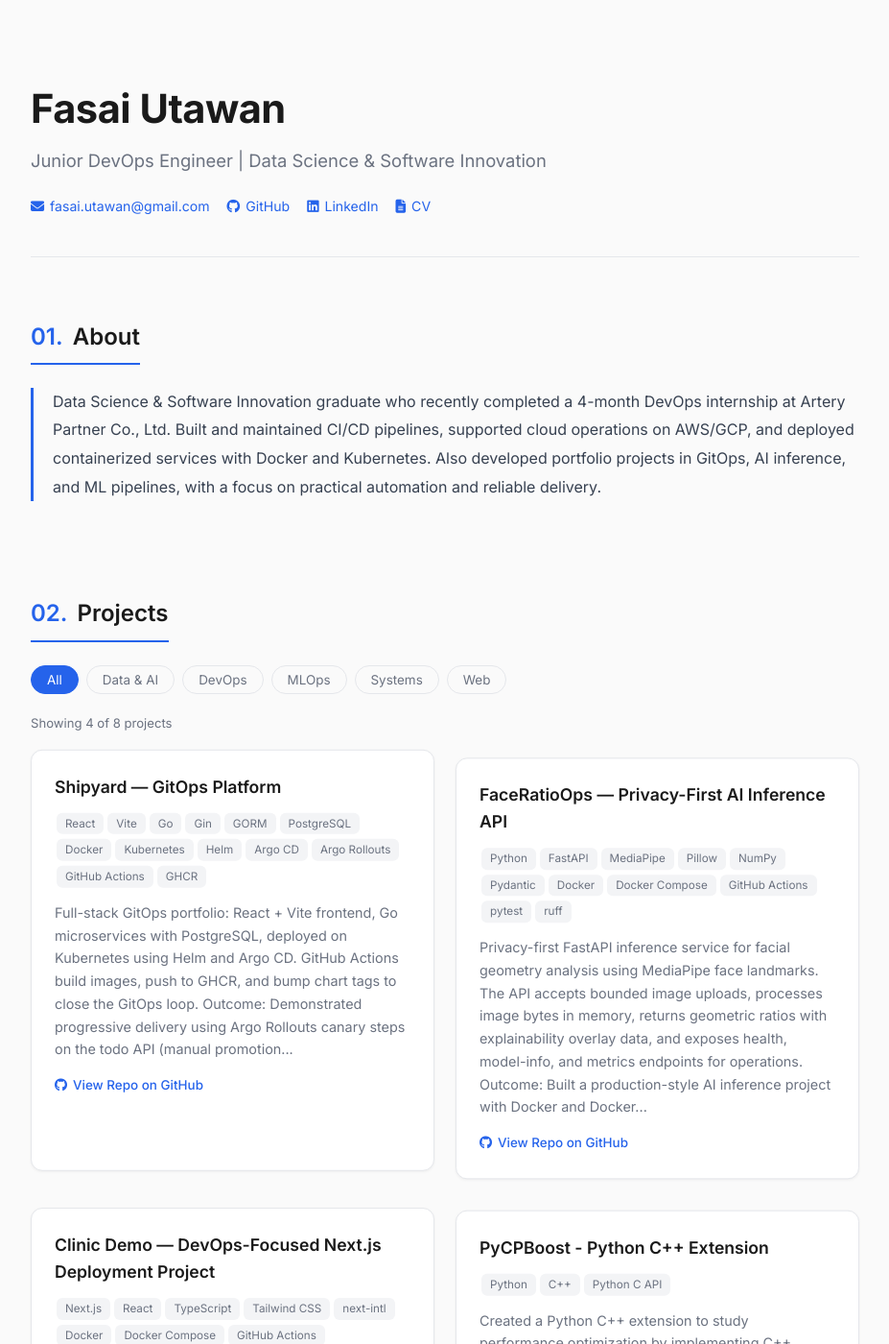
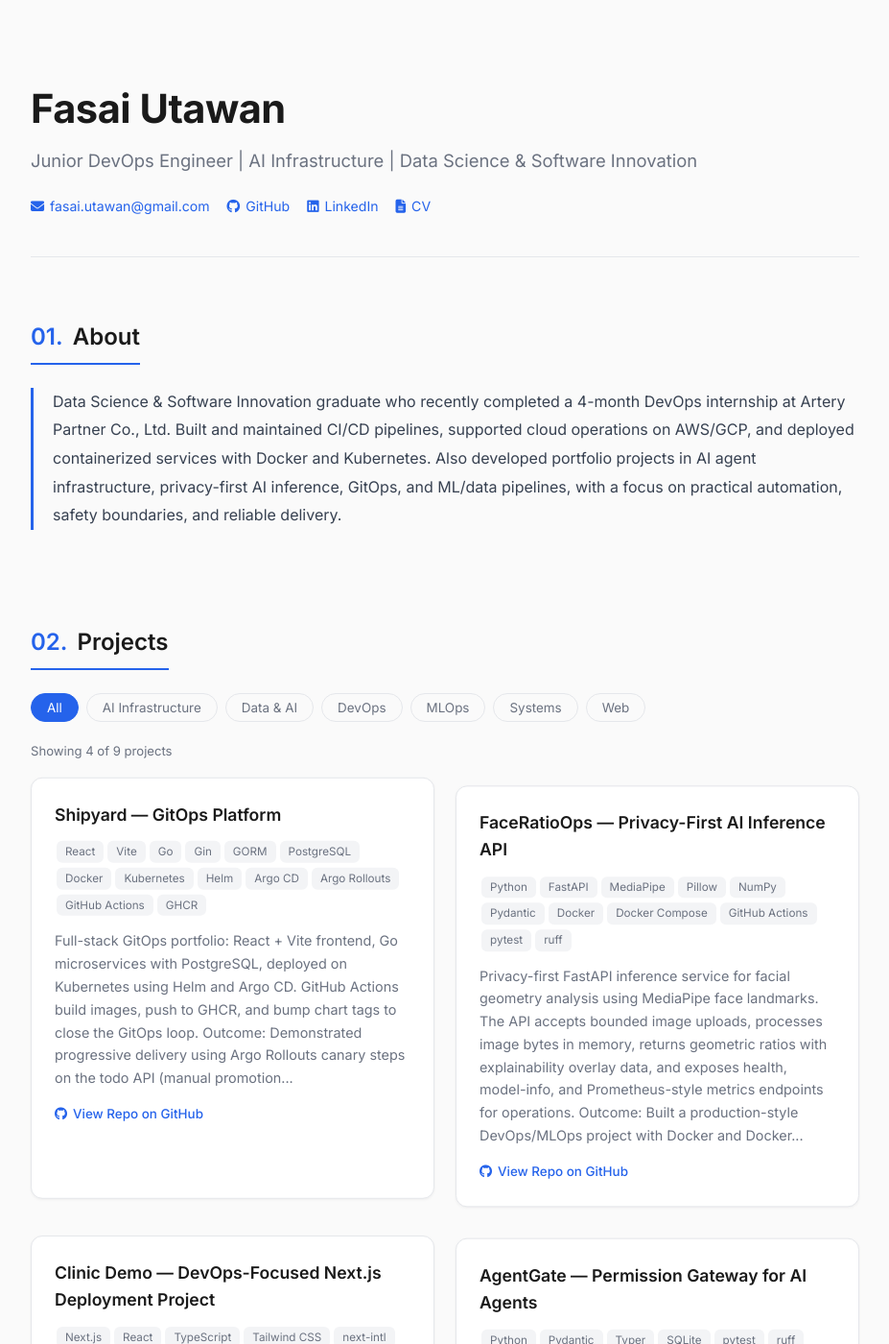
Before and after one commit to SkyShineTH/skyshineth.github.io, a Jekyll site: the page built from index.md, in a window 1280 px wide and 1400 px high. Shown: the whole window at 96% size, without its empty margins (176-1103 px from the left). Built offline with Jekyll 4.4.1, drawn with Linux system fonts in a browser that asks for light colours; nearby versions of some CDN libraries; some of the changed text lies outside the part shown.

Commit message:
feat: update portfolio and CV with enhanced project descriptions and new AI infrastructure project

```diff
--- a/_config.yml
+++ b/_config.yml
@@ -2,8 +2,8 @@ title: "Fasai Utawan"
 description: >
   Data Science & Software Innovation graduate with hands-on DevOps experience
   in CI/CD pipelines, Kubernetes orchestration, and cloud infrastructure (AWS, GCP).
-  Passionate about bridging AI/ML development and production operations
-  through infrastructure automation, containerization, and GitOps practices.
+  Building DevOps, MLOps, and AI agent infrastructure projects that bridge
+  AI/ML development, safe automation, and production-style operations.
 
 theme: jekyll-theme-minimal
 
--- a/cv.md
+++ b/cv.md
@@ -6,7 +6,7 @@ permalink: /cv/
 
 ## Professional Summary
 
-Data Science & Software Innovation graduate with 4 months of hands-on DevOps internship experience building CI/CD pipelines, supporting Kubernetes workloads on AWS/GCP environments, and deploying containerized applications. Built practical portfolio projects across GitOps, AI inference, computer vision, and data engineering with clear documentation and reproducible workflows. Seeking junior roles in DevOps, MLOps, or Data Engineering where automation and reliability matter.
+Data Science & Software Innovation graduate with 4 months of hands-on DevOps internship experience building CI/CD pipelines, supporting Kubernetes workloads on AWS/GCP environments, and deploying containerized applications. Built practical portfolio projects across AI agent infrastructure, privacy-first AI inference, GitOps, computer vision, and data engineering with clear documentation and reproducible workflows. Seeking junior roles in DevOps, MLOps, AI infrastructure, or Data Engineering where automation and reliability matter.
 
 ---
 
@@ -38,9 +38,9 @@ Data Science & Software Innovation graduate with 4 months of hands-on DevOps int
 
 **Programming Languages:** Python, Go, JavaScript, TypeScript, Dart, SQL, C/C++, Bash/Shell
 
-**Machine Learning & AI:** TensorFlow, Keras, OpenCV, Scikit-learn, Deep Learning
+**Machine Learning, AI & Agents:** TensorFlow, Keras, OpenCV, Scikit-learn, Deep Learning, AI Agent Tooling
 
-**Web & Mobile Development:** React, Next.js, Flutter, Django, FastAPI, Frappe/ERPNext, REST APIs, HTML/CSS
+**Web & API Development:** React, Next.js, Flutter, Django, FastAPI, Pydantic, Frappe/ERPNext, REST APIs, HTML/CSS
 
 **DevOps & Infrastructure:** Docker, Docker Compose, Kubernetes, Helm, Argo CD, Argo Rollouts, Lens/OpenLens, GitLab CI/CD, GitHub Actions, Jenkins, Prometheus, Grafana, Nginx, Linux, Git
 
@@ -55,6 +55,13 @@ Data Science & Software Innovation graduate with 4 months of hands-on DevOps int
 ---
 
 ## Projects
+
+### AgentGate — Permission Gateway for AI Agents
+[GitHub](https://github.com/SkyShineTH/AgentGate) | **Technologies:** Python, Pydantic, Typer, SQLite, pytest, ruff, CLI, Policy Engine, Audit Logs
+
+- Built a provider-agnostic permission gateway that normalizes proposed AI-agent tool calls into structured requests before policy evaluation and execution
+- Implemented deterministic allow, deny, and require-approval policy decisions for file-oriented and shell-style actions with public/private workspace boundaries and path traversal protection
+- Added a SQLite approval queue, approval edit history, JSONL or SQLite audit logs, CLI inspection commands, and regression tests for safer agent automation workflows
 
 ### FaceRatioOps — Privacy-First AI Inference API
 [GitHub](https://github.com/SkyShineTH/FaceRatioOps) | **Technologies:** Python, FastAPI, MediaPipe, Pillow, NumPy, Pydantic, Docker, Docker Compose, GitHub Actions, pytest, ruff
--- a/index.md
+++ b/index.md
@@ -1,20 +1,20 @@
 ---
 layout: portfolio
 title: "Fasai Utawan"
-subtitle: "Junior DevOps Engineer | Data Science & Software Innovation"
+subtitle: "Junior DevOps Engineer | AI Infrastructure | Data Science & Software Innovation"
 
 about: |
   Data Science & Software Innovation graduate who recently completed a 4-month DevOps internship at Artery Partner Co., Ltd.
   Built and maintained CI/CD pipelines, supported cloud operations on AWS/GCP, and deployed containerized services with Docker and Kubernetes.
-  Also developed portfolio projects in GitOps, AI inference, and ML pipelines, with a focus on practical automation and reliable delivery.
+  Also developed portfolio projects in AI agent infrastructure, privacy-first AI inference, GitOps, and ML/data pipelines, with a focus on practical automation, safety boundaries, and reliable delivery.
 
 skills:
   - category: "Programming Languages"
     items: ["Python", "Go", "JavaScript", "TypeScript", "Dart", "SQL", "C/C++", "Bash/Shell"]
-  - category: "AI/ML & Data Science"
-    items: ["TensorFlow", "Keras", "OpenCV", "Scikit-learn", "Deep Learning"]
+  - category: "AI/ML & Agent Systems"
+    items: ["TensorFlow", "Keras", "OpenCV", "Scikit-learn", "Deep Learning", "AI Agent Tooling"]
   - category: "Web & Mobile"
-    items: ["React", "Next.js", "Django", "FastAPI", "Frappe/ERPNext", "Flutter", "REST APIs"]
+    items: ["React", "Next.js", "Django", "FastAPI", "Pydantic", "Frappe/ERPNext", "Flutter", "REST APIs"]
   - category: "DevOps & Cloud"
     items: ["Docker", "Docker Compose", "Kubernetes", "Helm", "Argo CD", "Argo Rollouts", "Lens", "GitLab CI/CD", "GitHub Actions", "Jenkins", "Prometheus", "Grafana", "Nginx", "Linux", "AWS", "GCP"]
   - category: "Database & Data"
```
Also changed, not shown: _projects/2026-agentgate.md (added, +11 -0 lines), _projects/2026-faceratioops.md (+2 -2 lines), README.md.
